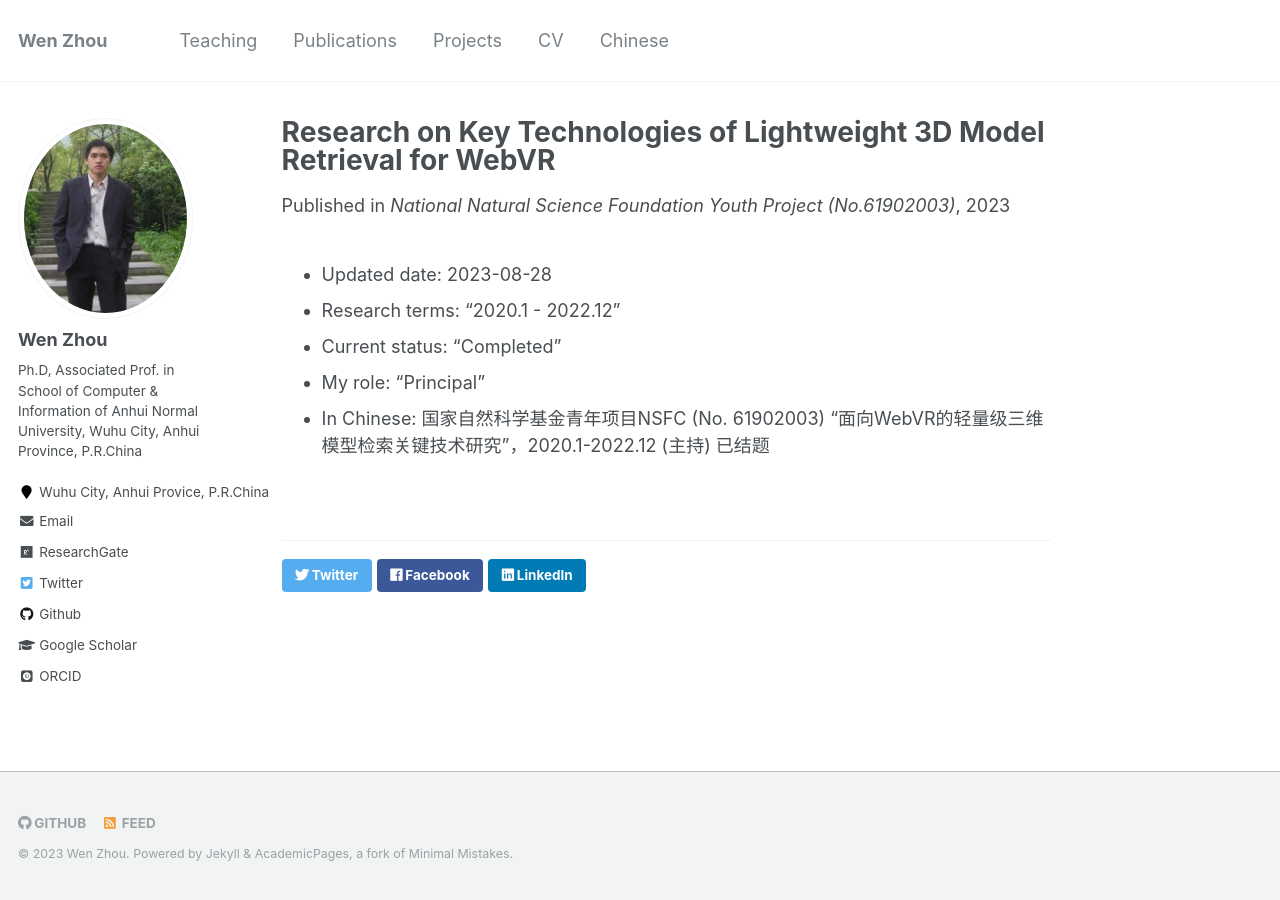
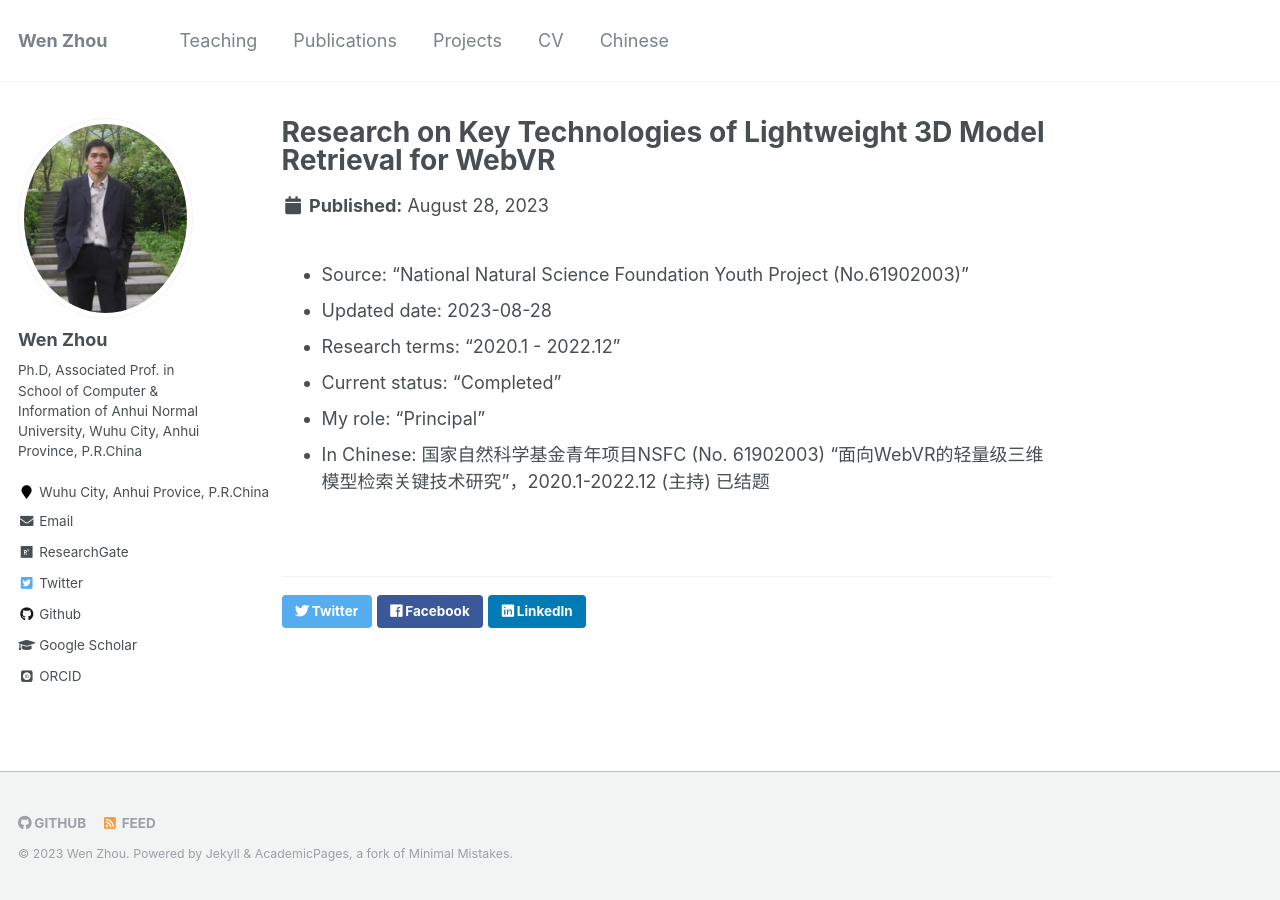
Before and after one commit to zhouwen327/zhouwen327.github.io, a Jekyll site: the page built from _projects/project01.md, in a window 1280 px wide. Built offline with Jekyll 4.4.1, drawn with Linux system fonts in a browser that asks for light colours; some web fonts are replaced; some of the changed lines change nothing that is shown.

Commit message:
Update project01.md

```diff
--- a/_projects/project01.md
+++ b/_projects/project01.md
@@ -3,8 +3,8 @@ title: "Research on Key Technologies of Lightweight 3D Model Retrieval for WebVR
 collection: Projects
 type: "Projects"
 permalink: /projects/projects/
-venue: "National Natural Science Foundation Youth Project (No.61902003)"
 ---
+- Source: "National Natural Science Foundation Youth Project (No.61902003)"
 - Updated date: 2023-08-28
 - Research terms: "2020.1 - 2022.12"
 - Current status: "Completed"
```
